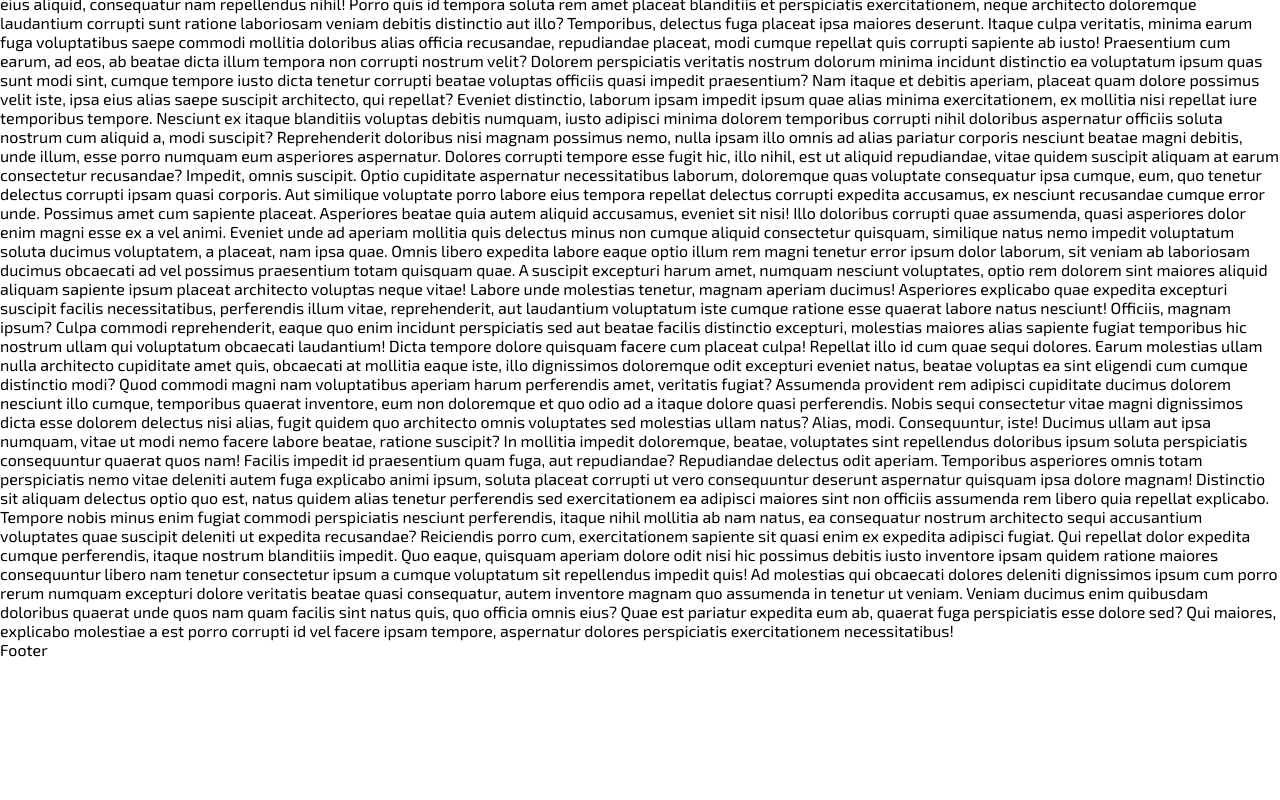
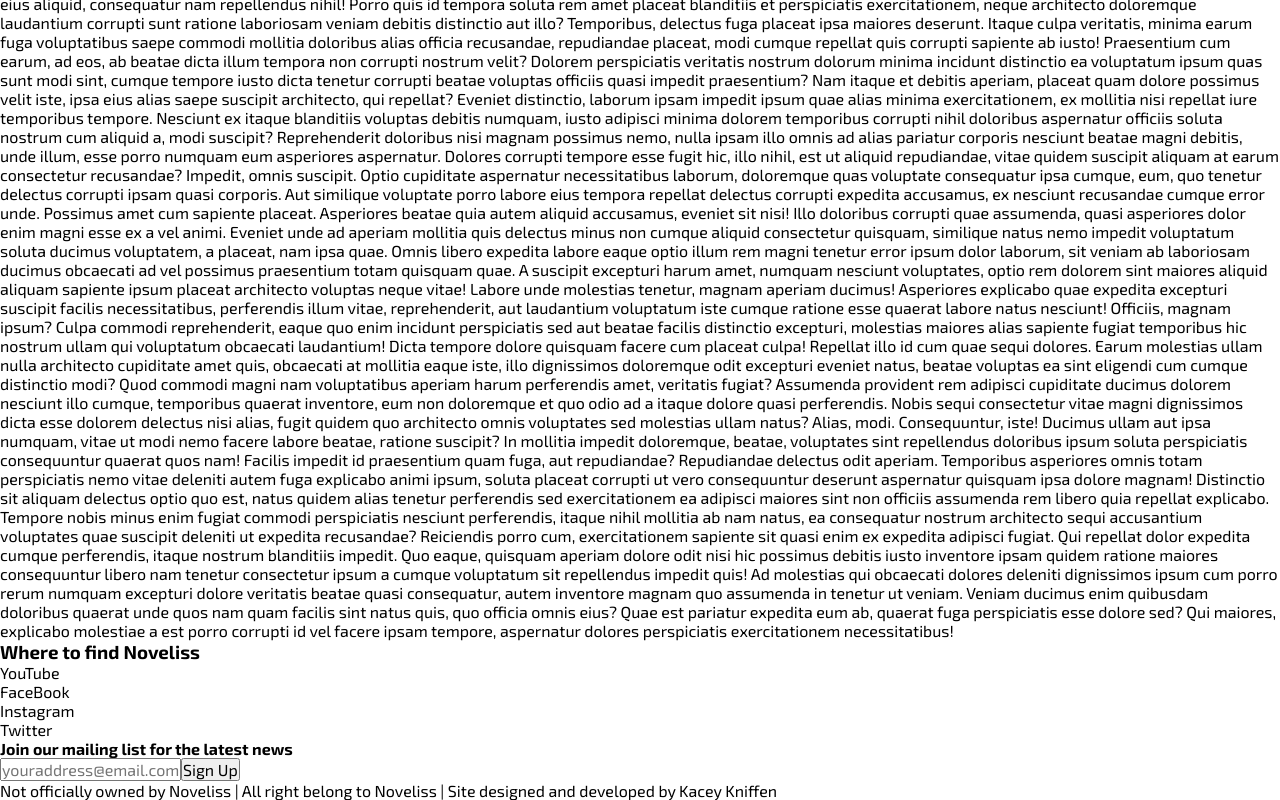
Before and after one commit to KaceyXam/noveliss-redux, a Next.js app: page / in a window 1280 px wide. Shown: the part 1146-1946 px from the top of the page. Before the commit the page ends 1805 px from the top, so only its background shows below. Built offline with nearby package versions, Linux system fonts and the light colour scheme.

Commit message:
Created Main footer styles and Mailing List Form

```diff
--- a/components/Footer.Module.scss
+++ b/components/Footer.Module.scss
@@ -0,0 +1,61 @@
+@use "../styles/globalvars.scss" as vars;
+
+.footerMain {
+	display: flex;
+	flex-direction: column;
+	align-items: center;
+	background-color: vars.$main-bg;
+	color: white;
+	padding-block: 3em;
+	gap: 1.5em;
+
+	.where {
+		font-size: 36px;
+		font-weight: bold;
+	}
+
+	.socialLinks {
+		list-style-type: none;
+		display: grid;
+		grid-template-columns: repeat(4, 1fr);
+		gap: 1em;
+	}
+}
+
+.copyright {
+	color: #999;
+	font-style: italic;
+	font-weight: 600;
+}
+
+.mailingList {
+	max-width: 500px;
+	width: 100%;
+	text-align: center;
+	h4 {
+		font-size: 24px;
+		font-weight: normal;
+	}
+	.emailInput {
+		margin-block: 0.5em;
+		display: grid;
+		grid-template-columns: 73% 27%;
+		gap: 0.5em;
+		input,
+		button {
+			padding: 0.75em 1em;
+			border-radius: 4px;
+			border: #ccc 1px solid;
+		}
+		button {
+			font-weight: bold;
+		}
+		input {
+			background-color: #595959;
+			color: white;
+			&::placeholder {
+				color: rgb(206, 206, 206);
+			}
+		}
+	}
+}
--- a/components/Footer.tsx
+++ b/components/Footer.tsx
@@ -1,5 +1,38 @@
+import { FormEvent } from "react";
 import styles from "./Footer.module.scss";
 
+function MailingList() {
+	const handleForm = (e: FormEvent) => {
+		e.preventDefault();
+		console.log("Yay, Form has been submitted");
+	};
+
+	return (
+		<div className={styles.mailingList}>
+			<h4>Join our mailing list for the latest news</h4>
+			<form onSubmit={handleForm} className={styles.emailInput}>
+				<input type="email" placeholder="youraddress@email.com" />
+				<button type="submit">Sign Up</button>
+			</form>
+		</div>
+	);
+}
+
 export default function Footer() {
-	return <footer className={styles.footerMain}>Footer</footer>;
+	return (
+		<footer className={styles.footerMain}>
+			<h3 className={styles.where}>Where to find Noveliss</h3>
+			<ul className={styles.socialLinks}>
+				<li className={styles.social}>YouTube</li>
+				<li className={styles.social}>FaceBook</li>
+				<li className={styles.social}>Instagram</li>
+				<li className={styles.social}>Twitter</li>
+			</ul>
+			<MailingList />
+			<span className={styles.copyright}>
+				Not officially owned by Noveliss | All right belong to Noveliss | Site
+				designed and developed by Kacey Kniffen
+			</span>
+		</footer>
+	);
 }
--- a/components/Header.tsx
+++ b/components/Header.tsx
@@ -16,7 +16,6 @@ export default function Header() {
 	const handleScroll = () => {
 		const position = window.scrollY;
 		setScrollPos(position);
-		console.log(position);
 	};
 
 	useEffect(() => {
@@ -26,10 +25,6 @@ export default function Header() {
 			window.removeEventListener("scroll", handleScroll);
 		};
 	});
-
-	useEffect(() => {
-		console.log(mousePosX);
-	}, [mousePosX]);
 
 	return (
 		<>
```
